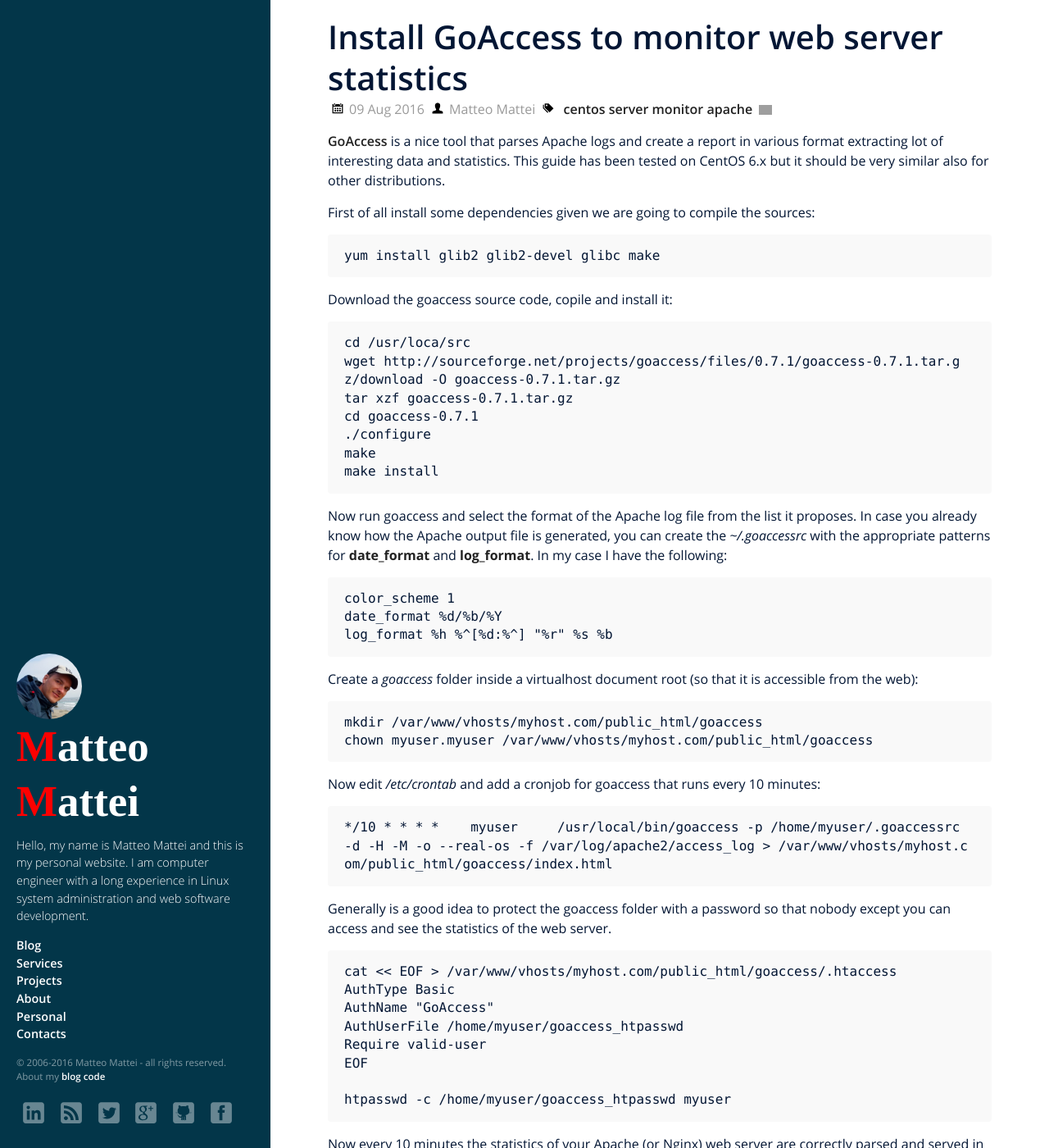
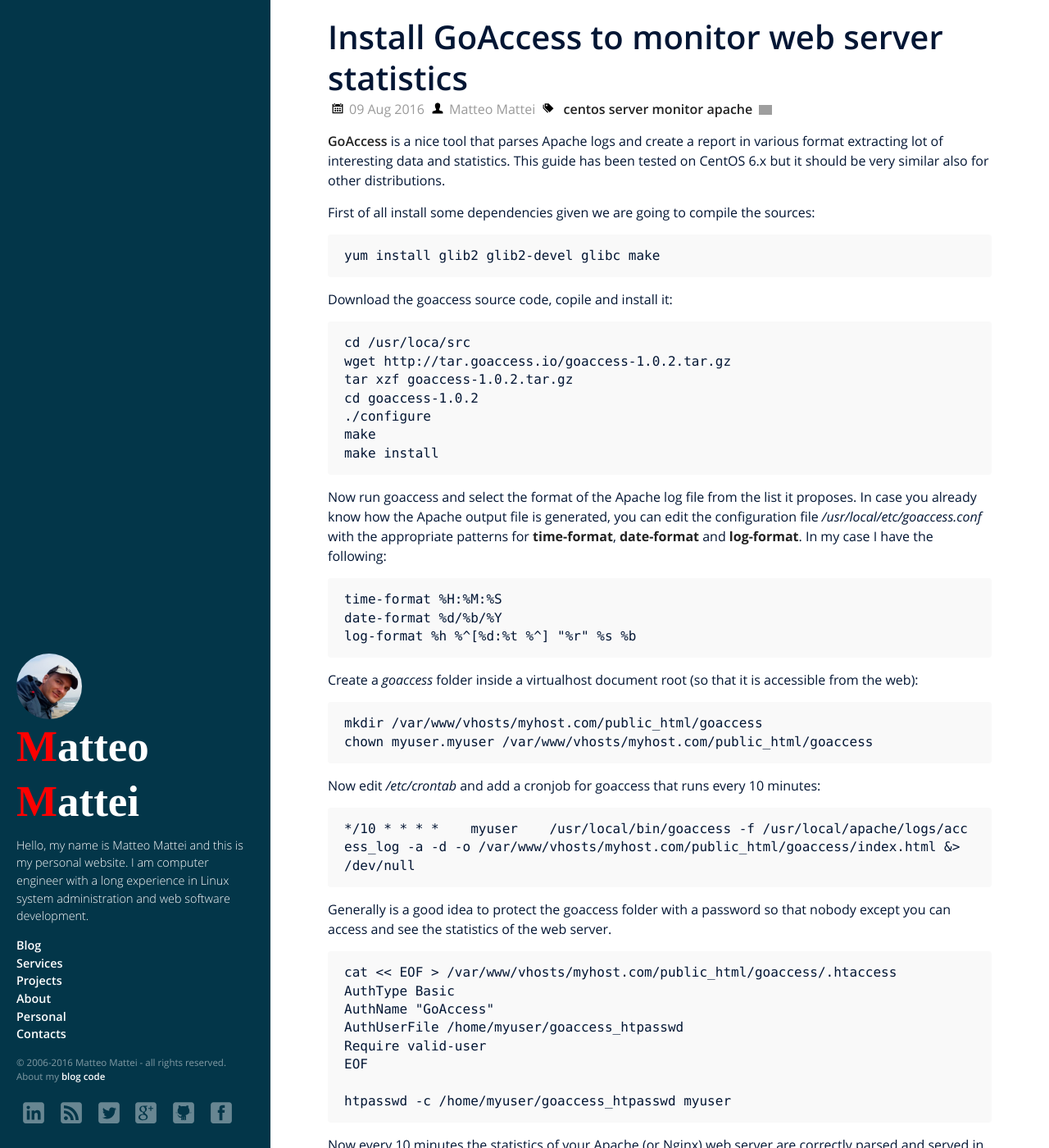
Before and after one commit to matteomattei/matteomattei.github.io, a Jekyll site: the page built from _posts/2016-08-09-install-and-configure-goaccess-on-centos-to-monitor-apache-statistics.md, in a window 1280 px wide and 1400 px high. Shown: the whole window at 82% size. Built offline with Jekyll 4.4.1, drawn with Linux system fonts in a browser that asks for light colours; some web fonts are replaced; comment, search, counter and statistics services are not loaded; grey boxes are pictures that could not be loaded.

Commit message:
update goaccess version

````diff
--- a/_posts/2016-08-09-install-and-configure-goaccess-on-centos-to-monitor-apache-statistics.md
+++ b/_posts/2016-08-09-install-and-configure-goaccess-on-centos-to-monitor-apache-statistics.md
@@ -24,20 +24,20 @@
 
 ```
 cd /usr/loca/src
-wget http://sourceforge.net/projects/goaccess/files/0.7.1/goaccess-0.7.1.tar.gz/download -O goaccess-0.7.1.tar.gz
-tar xzf goaccess-0.7.1.tar.gz
-cd goaccess-0.7.1
+wget http://tar.goaccess.io/goaccess-1.0.2.tar.gz
+tar xzf goaccess-1.0.2.tar.gz
+cd goaccess-1.0.2
 ./configure
 make
 make install
 ```
 
-Now run goaccess and select the format of the Apache log file from the list it proposes. In case you already know how the Apache output file is generated, you can create the *~/.goaccessrc* with the appropriate patterns for **date_format** and **log_format**. In my case I have the following:
+Now run goaccess and select the format of the Apache log file from the list it proposes. In case you already know how the Apache output file is generated, you can edit the configuration file */usr/local/etc/goaccess.conf* with the appropriate patterns for **time-format**, **date-format** and **log-format**. In my case I have the following:
 
 ```
-color_scheme 1
-date_format %d/%b/%Y
-log_format %h %^[%d:%^] "%r" %s %b
+time-format %H:%M:%S
+date-format %d/%b/%Y
+log-format %h %^[%d:%t %^] "%r" %s %b
 ```
 
 Create a *goaccess* folder inside a virtualhost document root (so that it is accessible from the web):
@@ -50,7 +50,7 @@
 Now edit */etc/crontab* and add a cronjob for goaccess that runs every 10 minutes:
 
 ```
-*/10 * * * *    myuser     /usr/local/bin/goaccess -p /home/myuser/.goaccessrc -d -H -M -o --real-os -f /var/log/apache2/access_log > /var/www/vhosts/myhost.com/public_html/goaccess/index.html
+*/10 * * * *    myuser    /usr/local/bin/goaccess -f /usr/local/apache/logs/access_log -a -d -o /var/www/vhosts/myhost.com/public_html/goaccess/index.html &> /dev/null
 ```
 
 Generally is a good idea to protect the goaccess folder with a password so that nobody except you can access and see the statistics of the web server.
````
